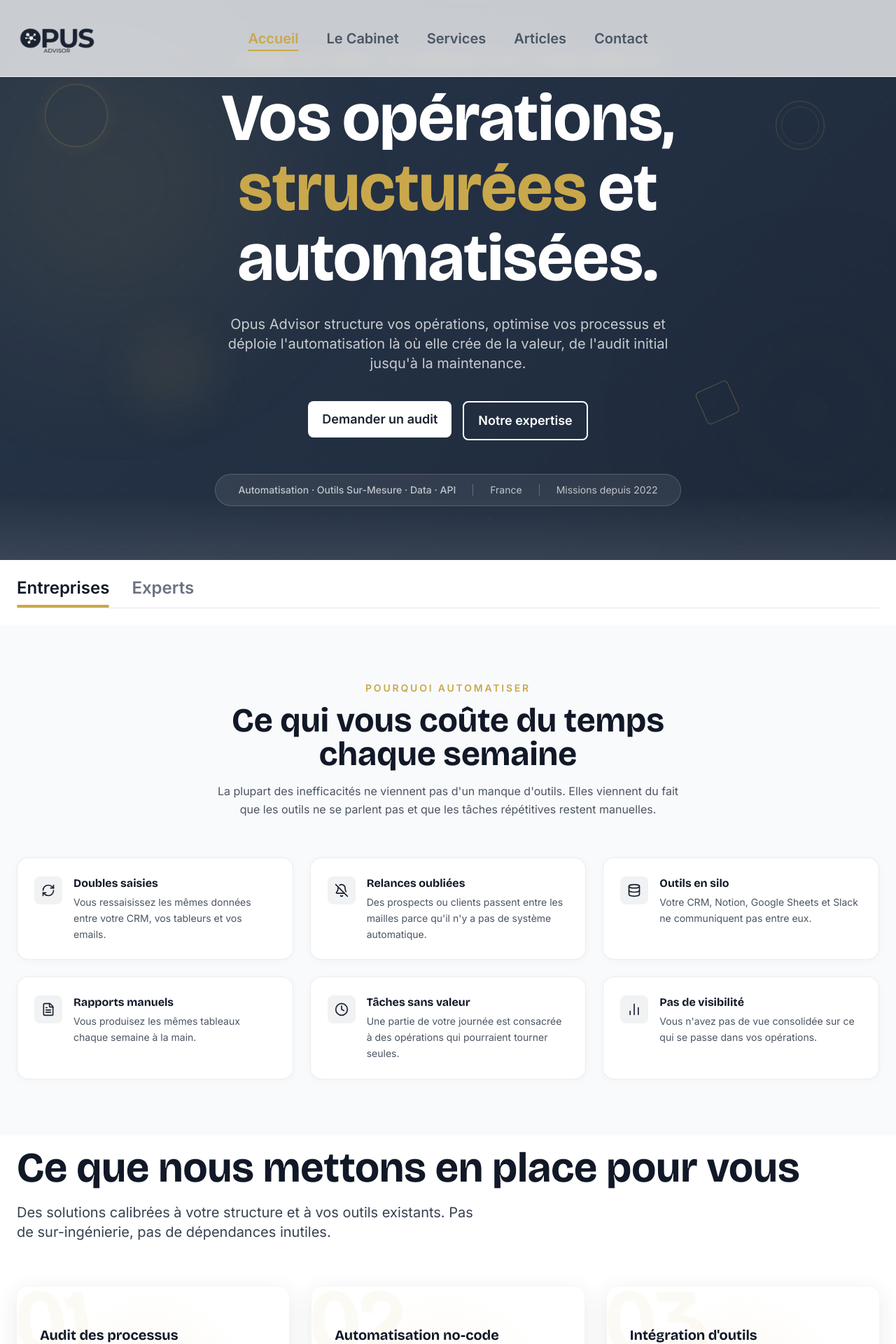
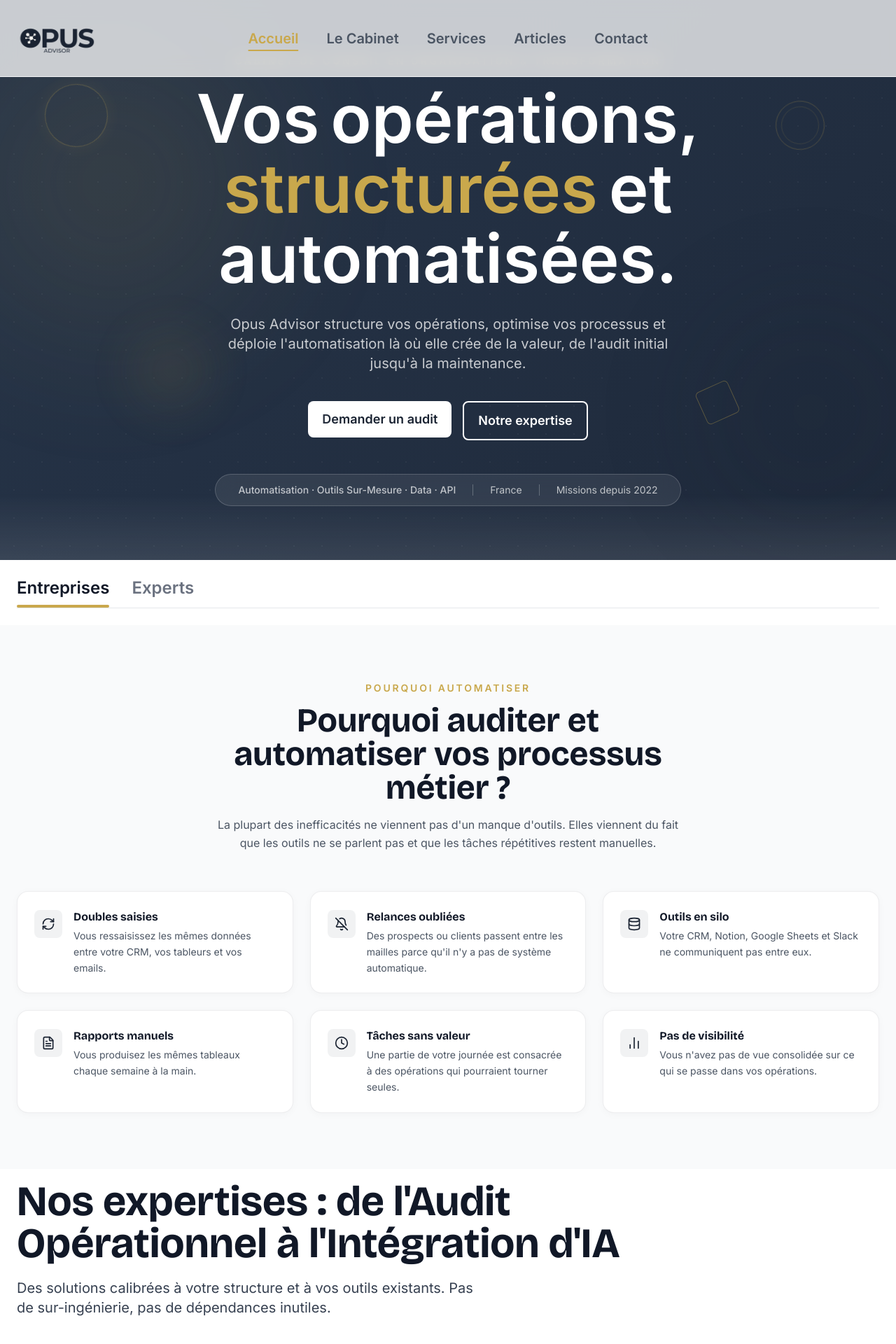
Before and after one commit to gwen24112003/Linky, a React (Create React App) app: page / in a window 1280 px wide. Shown: the top 1920 px of the page at 70% size. Built offline with nearby package versions, Linux system fonts and the light colour scheme.

Commit message:
feat: implement interactive home page sections including services, FAQ, and hero banner components

```diff
--- a/public/index.html
+++ b/public/index.html
@@ -37,6 +37,12 @@
           "description": "Cabinet de conseil en automatisation, IA et no-code pour TPE et PME. Audit de processus, implémentation de workflows n8n et Make, intégration d'outils, formation et maintenance.",
           "url": "https://opusadvisor.fr",
           "email": "contact@opusadvisor.fr",
+          "address": {
+            "@type": "PostalAddress",
+            "addressLocality": "Rennes",
+            "addressRegion": "Bretagne",
+            "addressCountry": "FR"
+          },
           "areaServed": {
             "@type": "Country",
             "name": "France"
--- a/src/components/home/FAQSection.tsx
+++ b/src/components/home/FAQSection.tsx
@@ -125,7 +125,7 @@ export const FAQSection: React.FC = () => {
                 Questions fréquentes
               </p>
               <h2 id="faq-title" className="text-4xl md:text-5xl font-bold text-gray-900">
-                FAQ Automatisation
+                Questions fréquentes sur nos services d'automatisation et de conseil
               </h2>
             </motion.div>
 
--- a/src/components/home/HeroBanner.tsx
+++ b/src/components/home/HeroBanner.tsx
@@ -164,8 +164,11 @@ export const HeroBanner: React.FC = () => {
             Cabinet de Conseil en Organisation & Transformation
           </motion.p>
 
-          {/* H1 */}
-          <motion.h1
+          {/* Vrai H1 pour le SEO (caché visuellement) */}
+          <h1 className="sr-only">Consultant & Cabinet de Conseil en Automatisation pour PME</h1>
+
+          {/* Titre visuel principal */}
+          <motion.div
             className="text-5xl md:text-6xl lg:text-7xl xl:text-8xl font-bold leading-tight mb-8"
             variants={containerVariants}
             initial="hidden"
@@ -190,7 +193,7 @@ export const HeroBanner: React.FC = () => {
                 </motion.span>
               ))}
             </span>
-          </motion.h1>
+          </motion.div>
 
           {/* Subtitle */}
           <motion.p
--- a/src/components/home/ProblemsSection.tsx
+++ b/src/components/home/ProblemsSection.tsx
@@ -51,7 +51,7 @@ export const ProblemsSection: React.FC = () => {
             Pourquoi automatiser
           </p>
           <h2 id="problems-title" className="text-4xl md:text-5xl font-bold text-gray-900 mb-4">
-            Ce qui vous coûte du temps chaque semaine
+            Pourquoi auditer et automatiser vos processus métier ?
           </h2>
           <p className="text-gray-600 leading-relaxed">
             La plupart des inefficacités ne viennent pas d'un manque d'outils. Elles viennent du fait que les outils ne se parlent pas et que les tâches répétitives restent manuelles.
--- a/src/components/home/UseCasesSection.tsx
+++ b/src/components/home/UseCasesSection.tsx
@@ -63,7 +63,7 @@ export const UseCasesSection: React.FC = () => {
             Cas d'usage
           </p>
           <h2 id="usecases-title" className="text-4xl md:text-5xl font-bold text-gray-900 mb-4">
-            Exemples de missions concrètes
+            Des stratégies d'automatisation adaptées à votre secteur
           </h2>
           <p className="text-gray-600 leading-relaxed">
             Six situations réelles, six systèmes mis en place. À titre d'illustration de ce que nous construisons au quotidien.
--- a/src/components/home/tabEntreprise/ServicesSectionEntreprise.tsx
+++ b/src/components/home/tabEntreprise/ServicesSectionEntreprise.tsx
@@ -186,14 +186,14 @@ export const ServicesSectionEntreprise: React.FC = () => {
     <section className="pt-4 pb-20 bg-white" aria-labelledby="services-title">
       <div className="container mx-auto px-6">
         <motion.div
-          className="mb-16"
+          className="max-w-4xl mb-16 relative z-10"
           initial={{ opacity: 0, x: -30 }}
           whileInView={{ opacity: 1, x: 0 }}
           viewport={{ once: true, margin: '-80px' }}
           transition={{ duration: 0.6, ease: [0.22, 1, 0.36, 1] }}
         >
           <h2 id="services-title" className="text-4xl md:text-5xl lg:text-6xl font-bold text-gray-900 mb-5">
-            Ce que nous mettons en place pour vous
+            Nos expertises : de l'Audit Opérationnel à l'Intégration d'IA
           </h2>
           <p className="text-base lg:text-xl text-gray-700 leading-relaxed max-w-2xl">
             Des solutions calibrées à votre structure et à vos outils existants. Pas de sur-ingénierie, pas de dépendances inutiles.
--- a/src/components/home/tabFreelance/ServicesSectionFreelance.tsx
+++ b/src/components/home/tabFreelance/ServicesSectionFreelance.tsx
@@ -141,7 +141,7 @@ export const ServicesSectionFreelance: React.FC = () => {
           transition={{ duration: 0.6, ease: [0.22, 1, 0.36, 1] }}
         >
           <h2 id="services-experts-title" className="text-4xl md:text-5xl lg:text-6xl font-bold text-gray-900 mb-5">
-            Rejoignez notre réseau d'experts
+            Rejoignez notre réseau de Consultants en Automatisation
           </h2>
           <p className="text-gray-700 text-base lg:text-xl leading-relaxed max-w-2xl">
             Nous collaborons avec des consultants indépendants sélectionnés pour délivrer une valeur concrète à nos clients. Si vous êtes expert en organisation, transformation ou opérations, parlons-nous.
```
